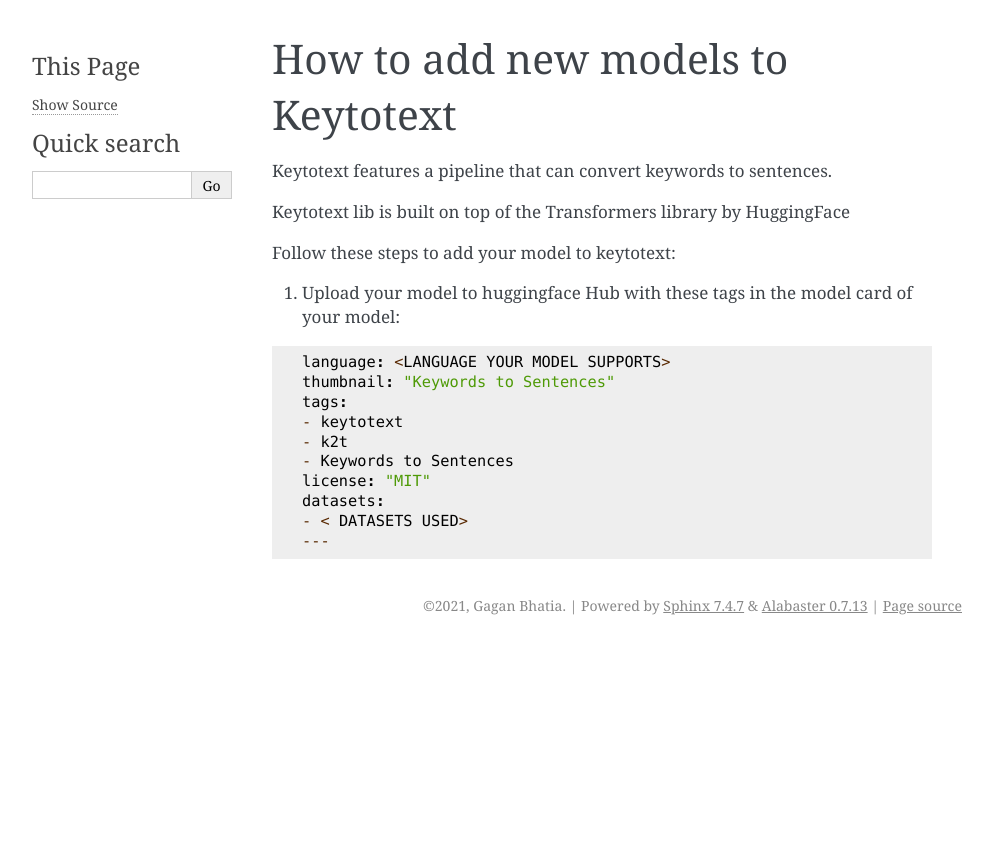
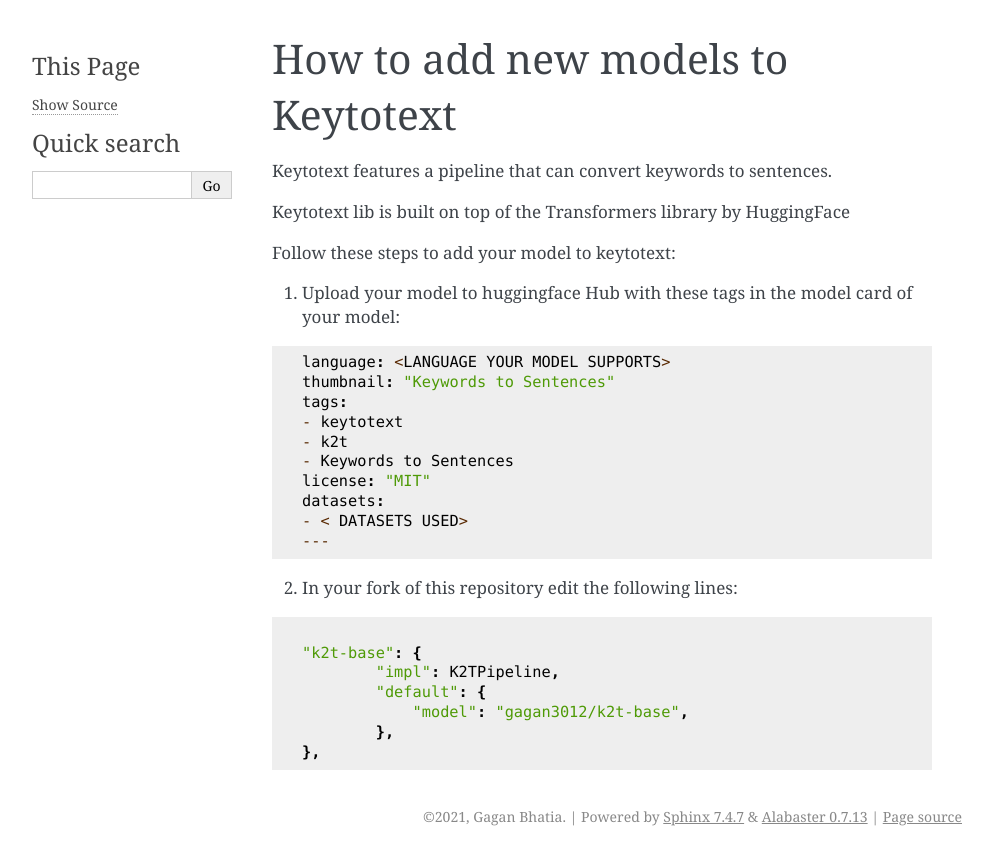
Before and after one commit to gagan3012/keytotext, a Sphinx documentation site: the page built from docs/MODELS.md, in a window 1280 px wide. Shown: the top 865 px of the page, without its empty margins (148-1141 px from the left). Built offline with Sphinx 7.4.7, drawn with Linux system fonts in a browser that asks for light colours.

Commit message:
Update MODELS.md

````diff
--- a/docs/MODELS.md
+++ b/docs/MODELS.md
@@ -19,3 +19,15 @@
 - < DATASETS USED>
 ---
 ```
+
+2. In your fork of this repository edit the following lines:
+
+``` python
+
+"k2t-base": {
+        "impl": K2TPipeline,
+        "default": {
+            "model": "gagan3012/k2t-base",
+        },
+},
+```
````
